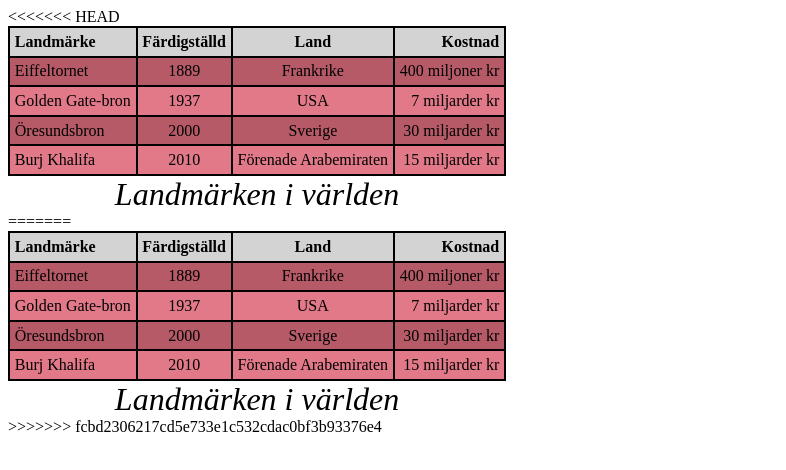
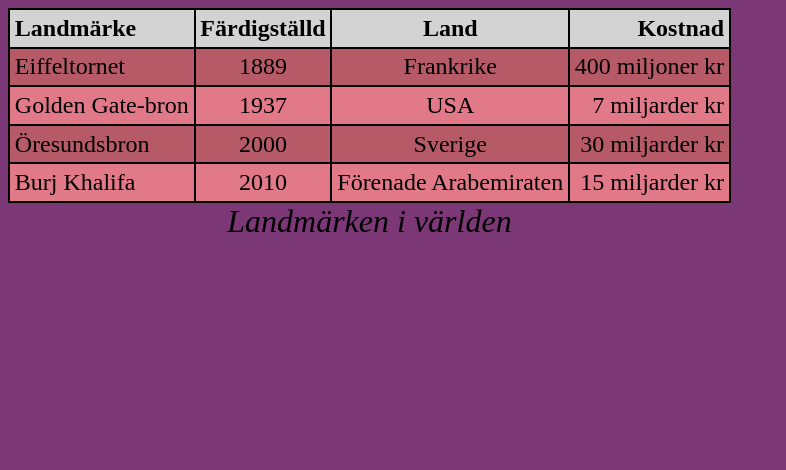
Before and after one commit to FeliciaJMartell/ovning-tabeller, a plain HTML site: page index.html in a window 1280 px wide. Shown: the whole page, without its empty margins (0-786 px from the left). Drawn offline with Linux system fonts and the light colour scheme.

Commit message:
justerade texten

```diff
--- a/index.html
+++ b/index.html
@@ -1,4 +1,3 @@
-<<<<<<< HEAD
 <!DOCTYPE html>
 <html lang="sv">
 
@@ -68,75 +67,4 @@
 
 </body>
 
-=======
-<!DOCTYPE html>
-<html lang="sv">
-
-<head>
-    <meta charset="UTF-8">
-    <meta name="viewport" content="width=device-width, initial-scale=1.0">
-    <title>Tabell</title>
-    <link rel="stylesheet" href="tabell.css">
-</head>
-
-<body>
-
-    <!--Jag använder table eftersom jag bygger en tabell, jag har tr för att det ska bli en rad och th för att det ska bli en rubrik.
-    Rubriken i min tr blir fetstil eftersom webbläsaren stylar den så eftersom de ligger i en th och säger att det är en rubrik.
-    Sedan använder jag td i resterande tr, td är en vanlig datacell och blir därför inte fetstil.
-    Jag använder thead för att webbläsaren ska veta att det är rubrikrader tex vid utskrift, så att det upprepas
-    och jag använder tbody så att den ska veta att det är datarader.
-    I detta läget när jag bara har en tbody så behövs det inte, för jag kan styla den i css ändå,
-    då det byggs en osynlig tbody, men om jag vill gruppera de olika dataraderna i kategorier så behövs fler tbody-element,
-    tex om jag vill gruppera något så som planeter och blommor.
-    De gör det också enklare att läsa koden för att se vart allt börjar och slutar.-->
-    <table>
-        <caption>Landmärken i världen</caption>
-        <thead>
-
-            <tr>
-                <th>Landmärke</th>
-                <th>Färdigställd</th>
-                <th>Land</th>
-                <th>Kostnad</th>
-            </tr>
-        </thead>
-
-        <tbody>
-            <tr>
-                <td>Eiffeltornet</td>
-                <td>1889</td>
-                <td>Frankrike</td>
-                <td>400 miljoner kr</td>
-            </tr>
-
-            <tr>
-                <td>Golden Gate-bron</td>
-                <td>1937</td>
-                <td>USA</td>
-                <td>7 miljarder kr</td>
-            </tr>
-
-            <tr>
-                <td>Öresundsbron</td>
-                <td>2000</td>
-                <td>Sverige</td>
-                <td>30 miljarder kr</td>
-            </tr>
-
-
-            <tr>
-                <td>Burj Khalifa</td>
-                <td>2010</td>
-                <td>Förenade Arabemiraten</td>
-                <td>15 miljarder kr</td>
-            </tr>
-        </tbody>
-
-
-    </table>
-
-</body>
-
->>>>>>> fcbd2306217cd5e733e1c532cdac0bf3b93376e4
 </html>
--- a/tabell.css
+++ b/tabell.css
@@ -1,4 +1,3 @@
-<<<<<<< HEAD
 body {
     background-color: rgb(124, 55, 118);
     font-family: 'Times New Roman', Times, serif;
@@ -69,66 +68,3 @@
     font-size: 2rem;
     text-align: center;
 }
-=======
-body {
-    background-color: rgb(124, 55, 118);
-    font-family: 'Times New Roman', Times, serif;
-    font-size: 1.5rem;
-}
-
-
-
-/*använder collapse så att det inte blir något mellanrum mellan cellerna där jag har satt border*/
-table {
-    border-collapse: collapse;
-
-}
-
-
-/*använder nth-child för att färga varannan rad i tabellen, jag hade kunnat använda bara even och sen lägga en bakgrundsfärg
-i bodyn som jag har, men eftersom jag valde annan bakgrundsfärg än det jag har i tabellen så gjorde jag en odd också*/
-tbody tr:nth-child(even) {
-    background-color: rgb(226, 121, 137);
-}
-
-tbody tr:nth-child(odd) {
-    background-color: rgb(182, 90, 104);
-}
-
-thead {
-    background-color: lightgrey;
-}
-
-/*la till padding så att kolumnerna inte blir så trånga och att texten får mer plats, alltså mer luft*/
-
-th {
-    border: 2px solid black;
-    padding: 0.3rem;
-
-}
-
-td {
-    border: 2px solid black;
-    text-align: center;
-    padding: 0.3rem;
-
-}
-
-
-/* jag använder first och last för att jag ville ha första kolumnen till vänster och sista kolumnen till höger
-kolumnerna i mitten får sin centrering från td ovanför*/
-tbody td:first-of-type {
-    text-align: left;
-}
-
-tbody td:last-of-type {
-    text-align: right;
-}
-
-caption {
-    caption-side: bottom;
-    font-style: italic;
-    font-size: 2rem;
-    text-align: center;
->>>>>>> fcbd2306217cd5e733e1c532cdac0bf3b93376e4
-}
```
